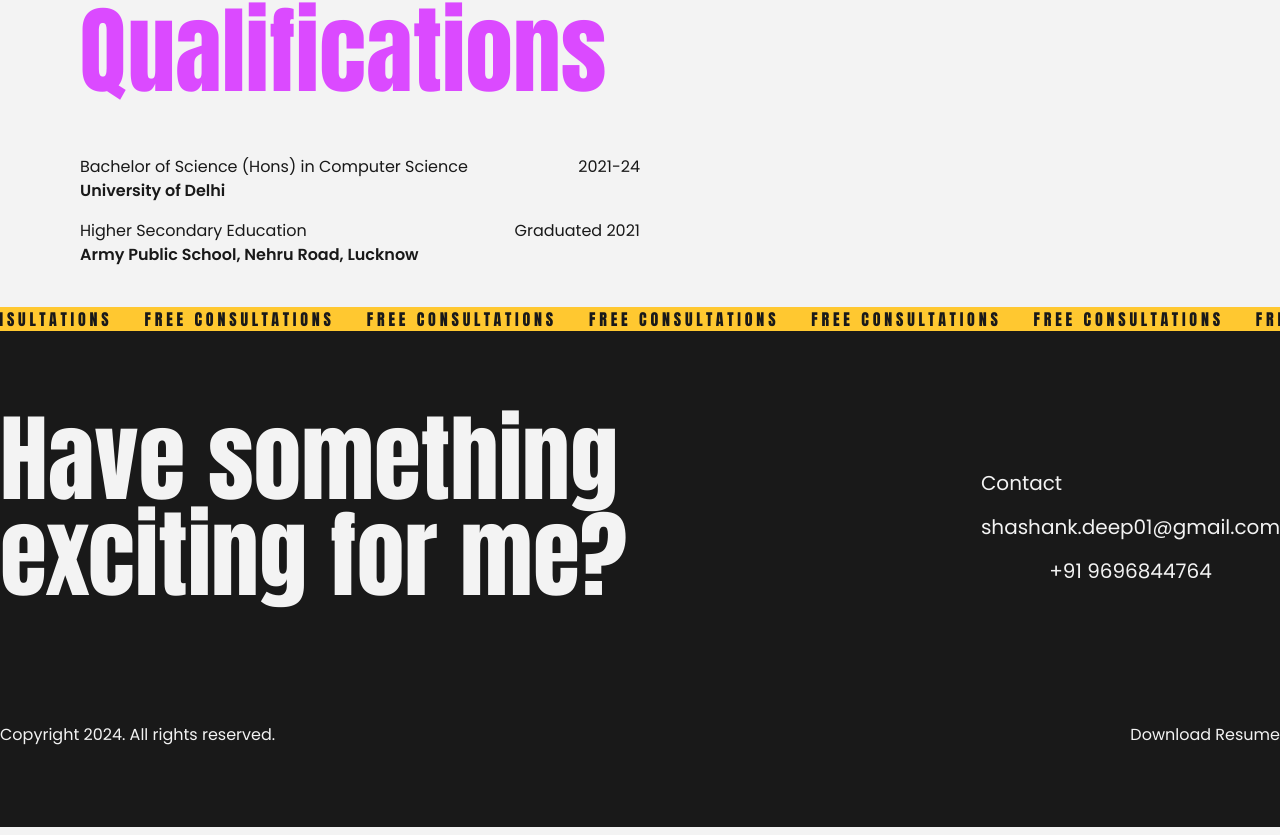
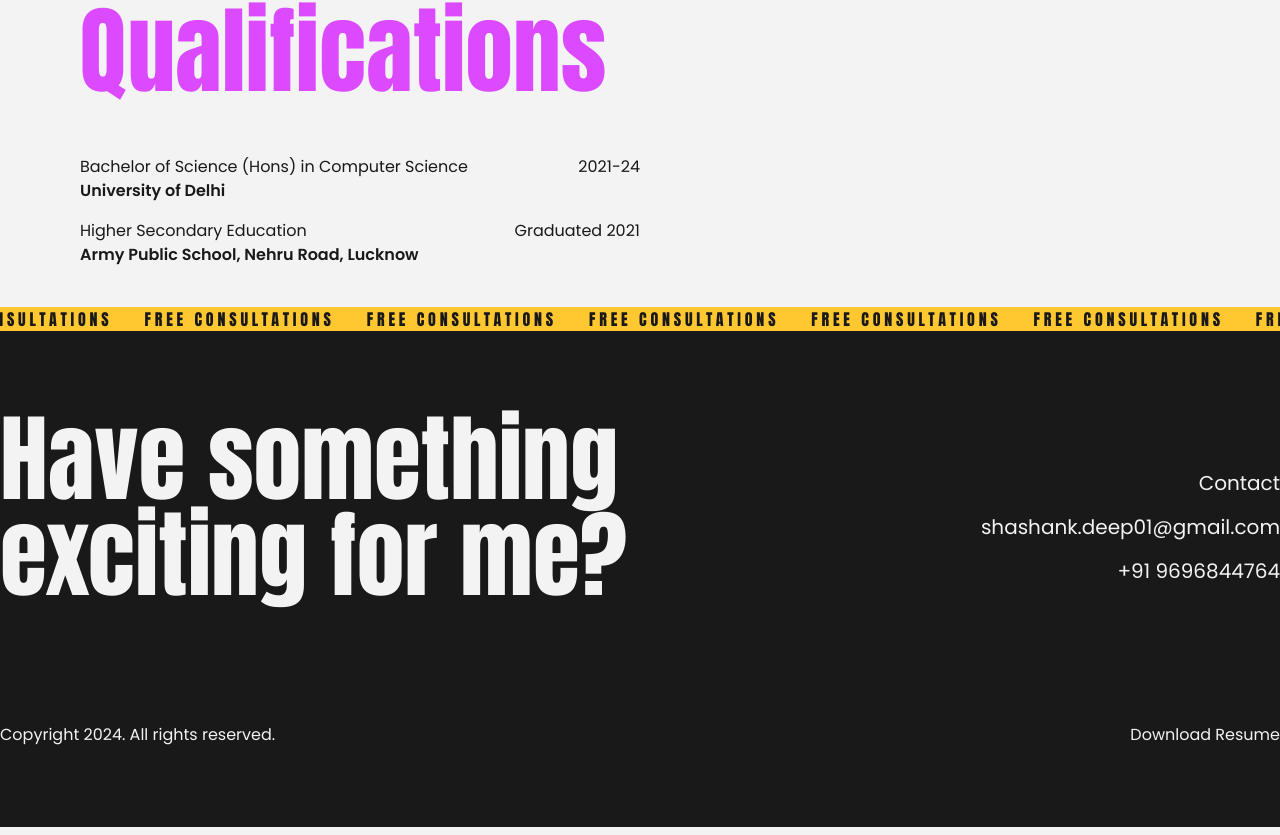
Before and after one commit to consolenine/shashankdeep, a Next.js app: page / in a window 1280 px wide. Shown: the part 3337-4172 px from the top of the page. Built offline with nearby package versions, Linux system fonts and the light colour scheme.

Commit message:
Minor Footer Alignment Fixes

```diff
--- a/src/app/page.tsx
+++ b/src/app/page.tsx
@@ -157,8 +157,8 @@ export default function Home() {
 								Have something exciting for me?
 							</h1>
 							<div>
-								<h6 className="text-center md:text-start">Contact</h6>
-								<ul className="flex flex-col gap-4 mt-4 items-center">
+								<h6 className="text-center md:text-end">Contact</h6>
+								<ul className="flex flex-col gap-4 mt-4 items-center md:items-end">
 									<li><a href="mailto:shashank.deep01@gmail.com">shashank.deep01@gmail.com</a></li>
 									<li><a href="tel:+919696844764">+91 9696844764</a></li>
 								</ul>
```
